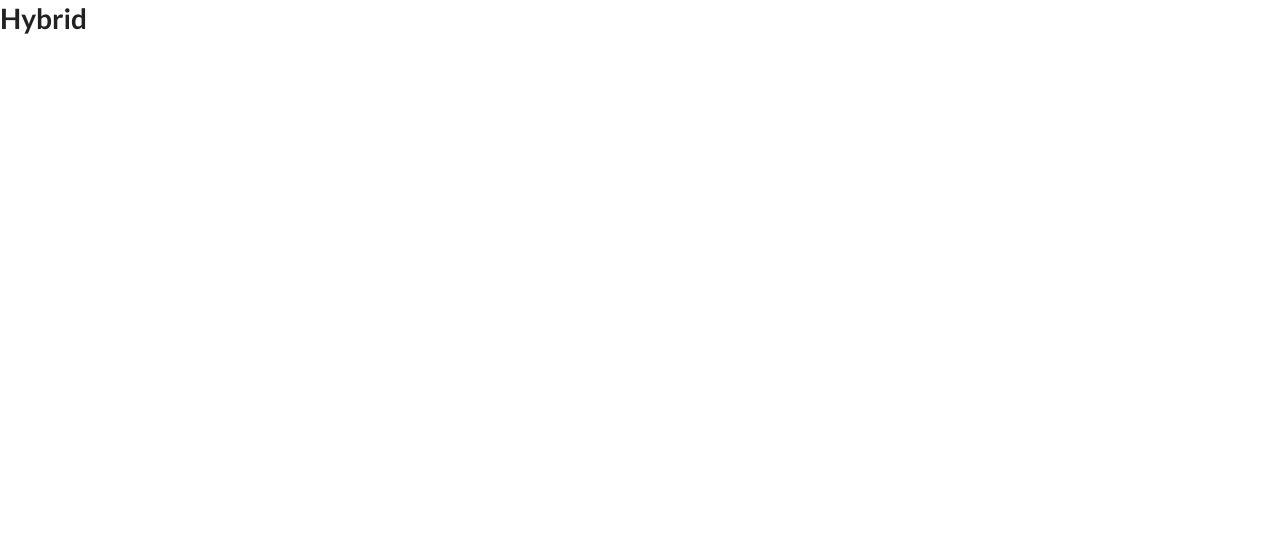
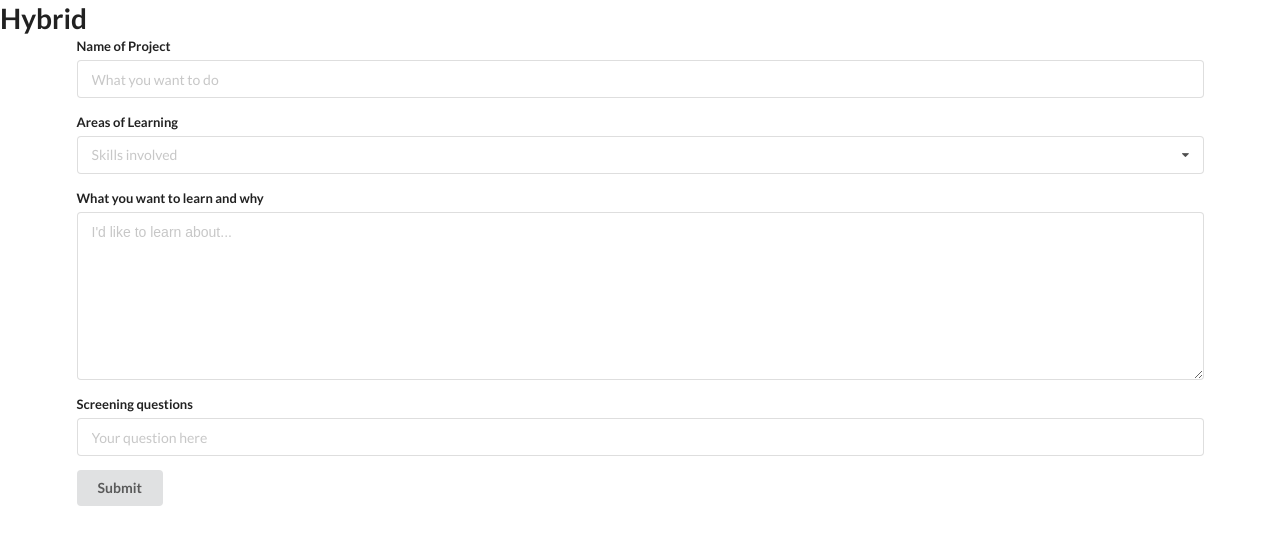
Before and after one commit to Eusaybia/project-hybrid, a Django app: page /hybridapp/new/ in a window 1280 px wide. Before the commit the part shown is almost empty. Shown: the top 545 px of the page. Run offline with Django 3.2, Linux system fonts and the light colour scheme; parts of the project's set-up code (start-up, migrations or seed data) failed here and were passed over; some libraries are stand-ins or nearby versions.

Commit message:
WIP form

```diff
--- a/hybridapp/templates/hybridapp/layout.html
+++ b/hybridapp/templates/hybridapp/layout.html
@@ -17,7 +17,7 @@
     <header class="container center-align">
         <h1>Hybrid</h1>
     </header>
-    <div class="container">
+    <div class="ui container">
         {% block content %}{% endblock %}
         <br>
     </div>
--- a/hybridapp/templates/hybridapp/new.html
+++ b/hybridapp/templates/hybridapp/new.html
@@ -1,9 +1,34 @@
-{% extends 'hybridapp/layout.html' %}
-
-{% block css %}{% endblock %}
-
-{% block content %}
-  <!--Put form here-->
+{% extends 'hybridapp/layout.html' %} {% block css %}{% endblock %} {% block content %}
+<form class="ui form">
+    <div class="field">
+        <label>Name of Project</label>
+        <input name="project-name" placeholder="What you want to do" type="text">
+    </div>
+    <div class="field">
+        <label>Areas of Learning</label>
+        <select multiple="" class="ui search dropdown">
+            <option value="">Skills involved</option>
+            <option value="AF">C</option>
+            <option value="AX">Java</option>
+            <option value="AL">Python</option>
+        </select>
+    </div>
+    <div class="field">
+        <label>What you want to learn and why</label>
+        <textarea placeholder="I'd like to learn about..."></textarea>
+    </div>
+    <div class="field">
+        <label>Screening questions</label>
+        <input name="last-name" placeholder="Your question here" type="text">
+    </div>
+    <button class="ui button" type="submit">Submit</button>
+</form>
 {% endblock %}
 
-{% block javascript %}{% endblock %}
+{% block javascript %}
+<script>
+    $(function(){
+        $('select.dropdown').dropdown();
+    });
+</script>
+{% endblock %}
```
